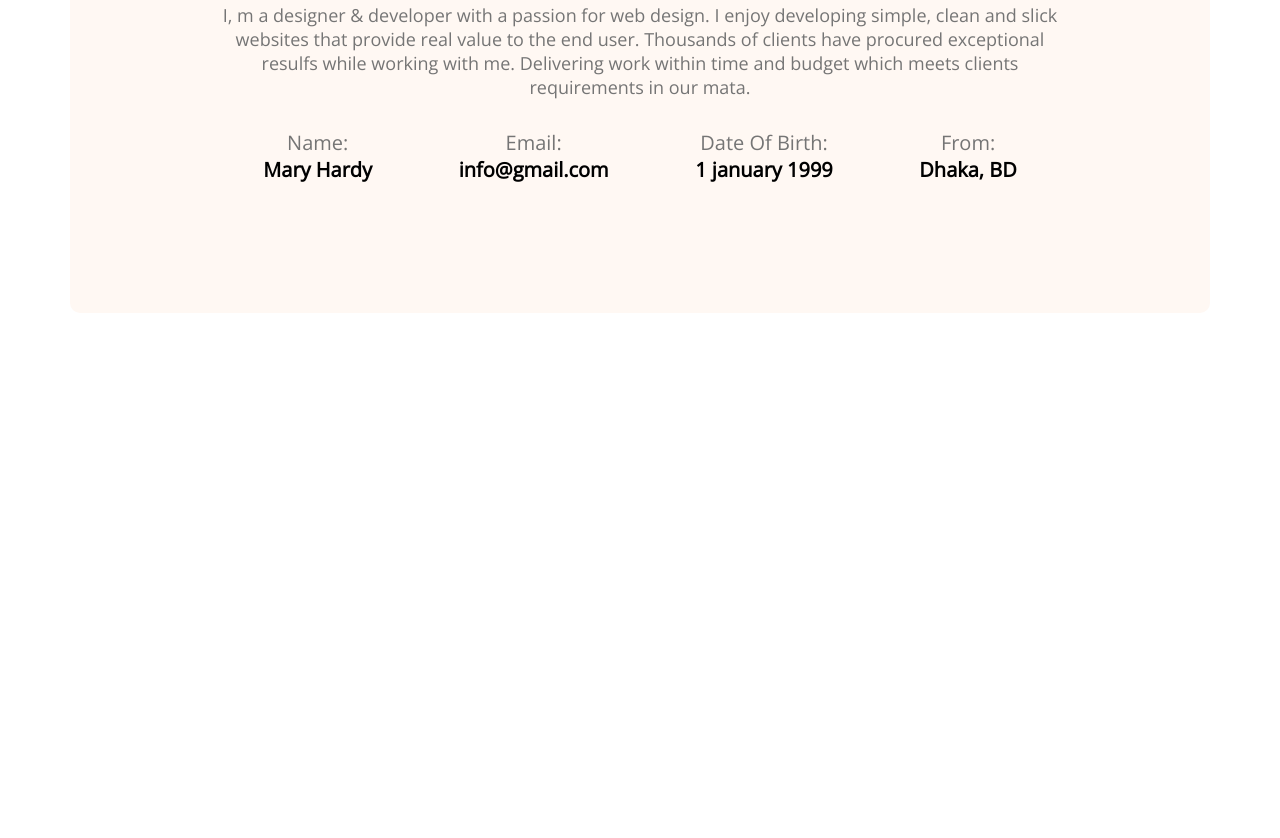
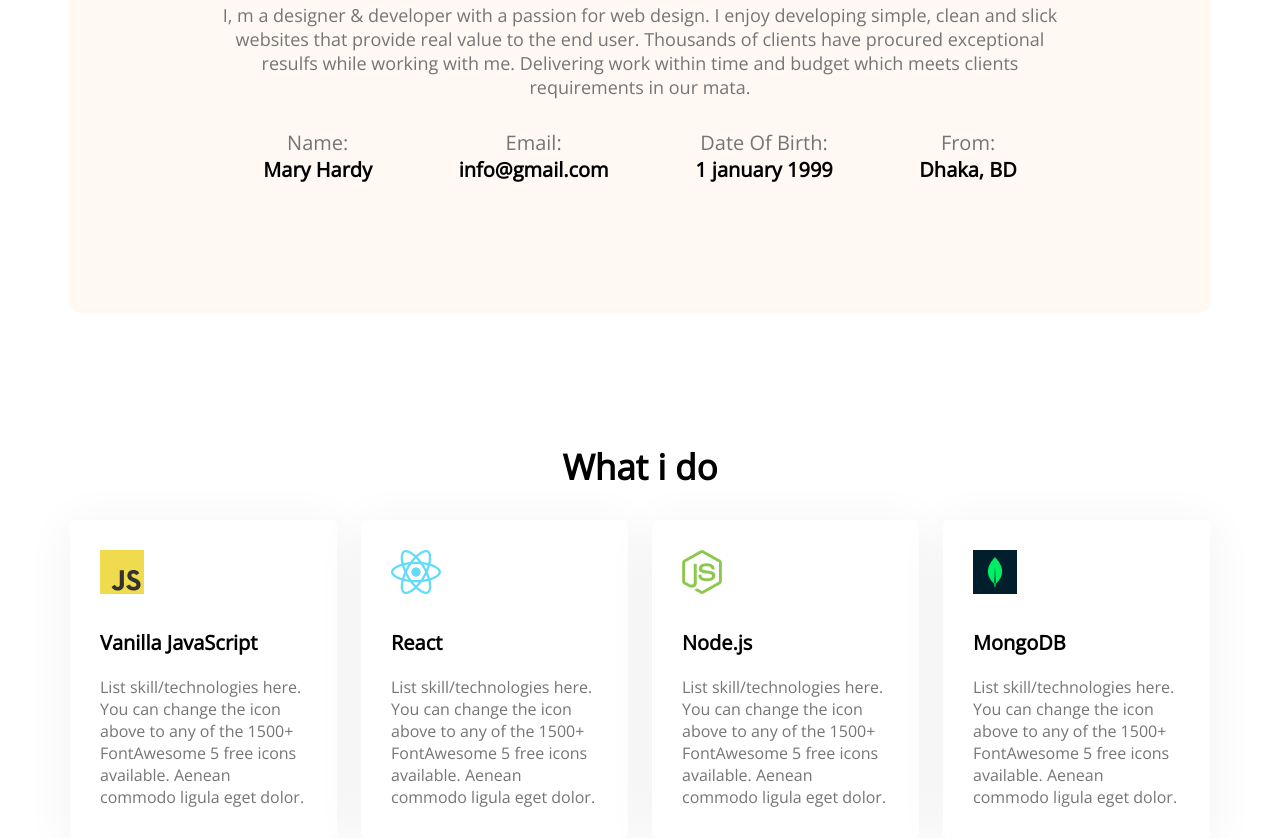
Before and after one commit to ziauddin10/developer-porfolio, a plain HTML site: page index.html in a window 1280 px wide. Shown: the part 1174-2012 px from the top of the page. Before the commit the page ends 1487 px from the top, so only its background shows below. Drawn offline with nearby package versions, Linux system fonts and the light colour scheme.

Commit message:
added new skills section

```diff
--- a/index.html
+++ b/index.html
@@ -65,6 +65,44 @@
           </div>
         </div>
       </section>
+      <!-- section what i do -->
+      <section class="what-i-do">
+        <h3 class="section-title">What i do</h3>
+        <div class="skills-container">
+          <div class="skills">
+            <img src="images/icons/js.png" alt="" />
+            <p class="skills-title">Vanilla JavaScript</p>
+            <div class="skills-description">
+              List skill/technologies here. You can change the icon above to any of the 1500+
+              FontAwesome 5 free icons available. Aenean commodo ligula eget dolor.
+            </div>
+          </div>
+          <div class="skills">
+            <img src="images/icons/react.png" alt="" />
+            <p class="skills-title">React</p>
+            <div class="skills-description">
+              List skill/technologies here. You can change the icon above to any of the 1500+
+              FontAwesome 5 free icons available. Aenean commodo ligula eget dolor.
+            </div>
+          </div>
+          <div class="skills">
+            <img src="images/icons/nodejs.png" alt="" />
+            <p class="skills-title">Node.js</p>
+            <div class="skills-description">
+              List skill/technologies here. You can change the icon above to any of the 1500+
+              FontAwesome 5 free icons available. Aenean commodo ligula eget dolor.
+            </div>
+          </div>
+          <div class="skills">
+            <img src="images/icons/mongo.png" alt="" />
+            <p class="skills-title">MongoDB</p>
+            <div class="skills-description">
+              List skill/technologies here. You can change the icon above to any of the 1500+
+              FontAwesome 5 free icons available. Aenean commodo ligula eget dolor.
+            </div>
+          </div>
+        </div>
+      </section>
     </main>
     <footer></footer>
   </body>
--- a/styles/portfolio.css
+++ b/styles/portfolio.css
@@ -85,6 +85,7 @@ main {
   border-radius: 10px;
 }
 .section-title {
+  text-align: center;
   font-size: 35px;
   font-weight: 700;
   margin-bottom: 30px;
@@ -114,3 +115,32 @@ main {
   font-size: 20px;
   font-weight: 700;
 }
+
+/* what i do container styles here  */
+.what-i-do {
+  margin-top: 130px;
+}
+
+.skills-container {
+  display: flex;
+  gap: 24px;
+}
+
+.skills {
+  padding: 30px;
+  background: #ffffff;
+  box-shadow: 0px 6px 50px rgba(0, 0, 0, 0.06);
+  border-radius: 5px;
+}
+
+.skills .skills-title {
+  font-size: 20px;
+  font-weight: 700;
+  margin-top: 30px;
+  margin-bottom: 20px;
+}
+
+.skills .skills-description {
+  color: #757575;
+  font-size: 16px;
+}
```
